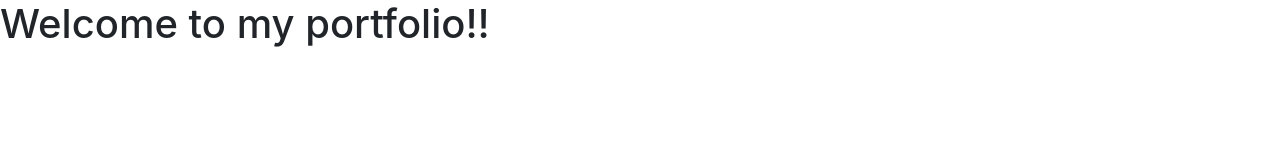
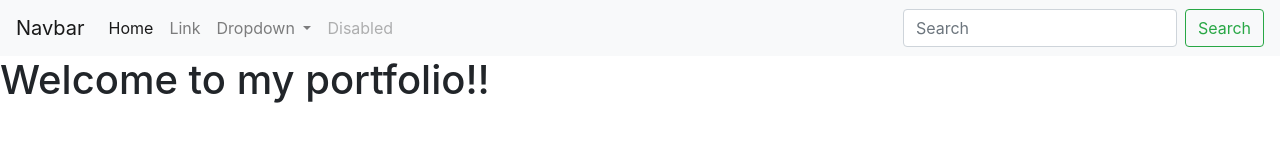
Before and after one commit to yunggpino/Portfolio, a website: page index.html in a window 1280 px wide. Drawn offline with nearby package versions, Linux system fonts and the light colour scheme.

Commit message:
changes
Added navbar

```diff
--- a/index.html
+++ b/index.html
@@ -1,6 +1,91 @@
 <!DOCTYPE html>
 <html lang="en">
   <head>
+    <link
+      rel="stylesheet"
+      href="https://stackpath.bootstrapcdn.com/bootstrap/4.4.1/css/bootstrap.min.css"
+      integrity="sha384-Vkoo8x4CGsO3+Hhxv8T/Q5PaXtkKtu6ug5TOeNV6gBiFeWPGFN9MuhOf23Q9Ifjh"
+      crossorigin="anonymous"
+    />
+    <meta charset="UTF-8" />
+    <meta name="viewport" content="width=device-width, initial-scale=1.0" />
+    <meta http-equiv="X-UA-Compatible" content="ie=edge" />
+    <title>MB'S portfolio</title>
+  </head>
+  <body>
+    <header>
+      <nav class="navbar navbar-expand-lg navbar-light bg-light">
+        <a class="navbar-brand" href="#">Navbar</a>
+        <button
+          class="navbar-toggler"
+          type="button"
+          data-toggle="collapse"
+          data-target="#navbarSupportedContent"
+          aria-controls="navbarSupportedContent"
+          aria-expanded="false"
+          aria-label="Toggle navigation"
+        >
+          <span class="navbar-toggler-icon"></span>
+        </button>
+
+        <div class="collapse navbar-collapse" id="navbarSupportedContent">
+          <ul class="navbar-nav mr-auto">
+            <li class="nav-item active">
+              <a class="nav-link" href="#"
+                >Home <span class="sr-only">(current)</span></a
+              >
+            </li>
+            <li class="nav-item">
+              <a class="nav-link" href="#">Link</a>
+            </li>
+            <li class="nav-item dropdown">
+              <a
+                class="nav-link dropdown-toggle"
+                href="#"
+                id="navbarDropdown"
+                role="button"
+                data-toggle="dropdown"
+                aria-haspopup="true"
+                aria-expanded="false"
+              >
+                Dropdown
+              </a>
+              <div class="dropdown-menu" aria-labelledby="navbarDropdown">
+                <a class="dropdown-item" href="#">Action</a>
+                <a class="dropdown-item" href="#">Another action</a>
+                <div class="dropdown-divider"></div>
+                <a class="dropdown-item" href="#">Something else here</a>
+              </div>
+            </li>
+            <li class="nav-item">
+              <a
+                class="nav-link disabled"
+                href="#"
+                tabindex="-1"
+                aria-disabled="true"
+                >Disabled</a
+              >
+            </li>
+          </ul>
+          <form class="form-inline my-2 my-lg-0">
+            <input
+              class="form-control mr-sm-2"
+              type="search"
+              placeholder="Search"
+              aria-label="Search"
+            />
+            <button class="btn btn-outline-success my-2 my-sm-0" type="submit">
+              Search
+            </button>
+          </form>
+        </div>
+      </nav>
+    </header>
+    <main></main>
+    <footer></footer>
+    <h1>
+      Welcome to my portfolio!!
+    </h1>
     <script
       src="https://code.jquery.com/jquery-3.4.1.slim.min.js"
       integrity="sha384-J6qa4849blE2+poT4WnyKhv5vZF5SrPo0iEjwBvKU7imGFAV0wwj1yYfoRSJoZ+n"
@@ -16,20 +101,5 @@
       integrity="sha384-wfSDF2E50Y2D1uUdj0O3uMBJnjuUD4Ih7YwaYd1iqfktj0Uod8GCExl3Og8ifwB6"
       crossorigin="anonymous"
     ></script>
-    <link
-      rel="stylesheet"
-      href="https://stackpath.bootstrapcdn.com/bootstrap/4.4.1/css/bootstrap.min.css"
-      integrity="sha384-Vkoo8x4CGsO3+Hhxv8T/Q5PaXtkKtu6ug5TOeNV6gBiFeWPGFN9MuhOf23Q9Ifjh"
-      crossorigin="anonymous"
-    />
-    <meta charset="UTF-8" />
-    <meta name="viewport" content="width=device-width, initial-scale=1.0" />
-    <meta http-equiv="X-UA-Compatible" content="ie=edge" />
-    <title>MB'S portfolio</title>
-  </head>
-  <body>
-    <h1>
-      Welcome to my portfolio!!
-    </h1>
   </body>
 </html>
```
